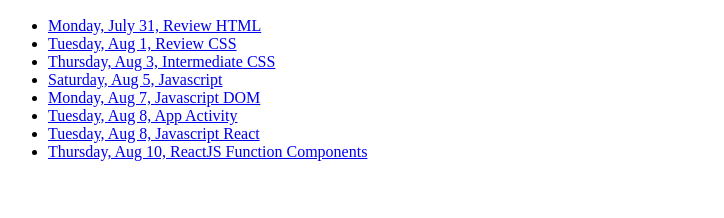
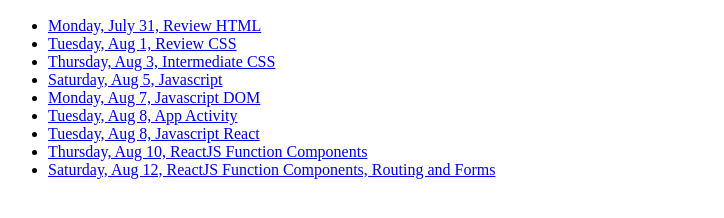
Before and after one commit to PratimaRoy/App_Dev, a plain HTML site: page index.html in a window 1280 px wide. Shown: the part 110-328 px from the top of the page, without its empty margins (0-724 px from the left). Drawn offline with Linux system fonts and the light colour scheme.

Commit message:
Add files via upload

```diff
--- a/index.html
+++ b/index.html
@@ -34,6 +34,9 @@
         <li>
             <a href="day7_pratima_roy.zip" download>Thursday, Aug 10, ReactJS Function Components</a>
         </li>
+        <li>
+            <a href="pratimaroy_ReactJSForm_Class_Route.zip" download>Saturday, Aug 12, ReactJS Function Components, Routing and Forms</a>
+        </li>
 
 
     </ul>
```
Also changed, not shown: 1 other file.
